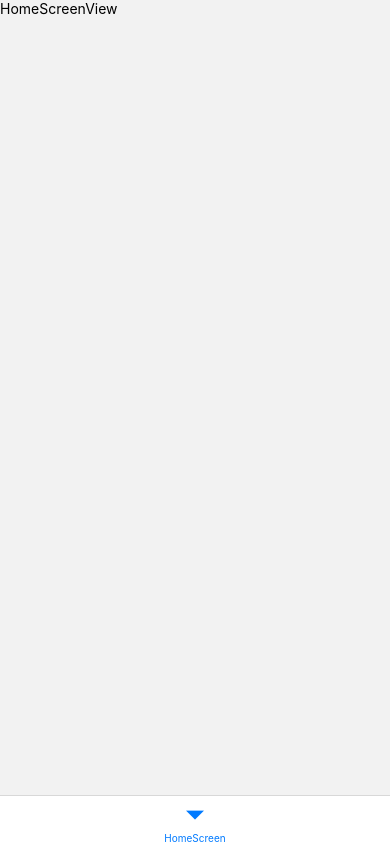
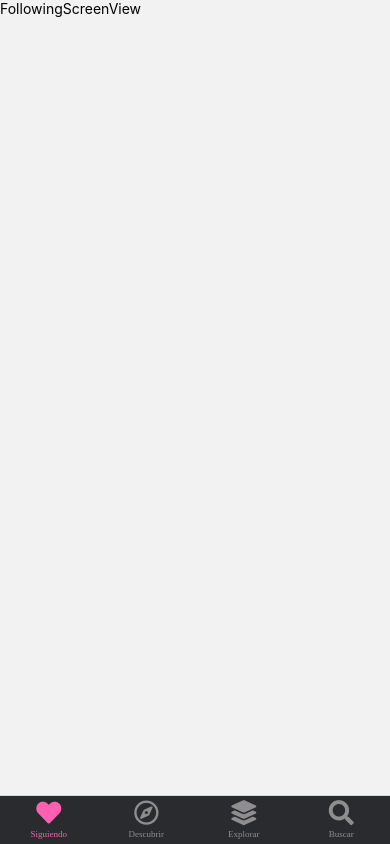
Before and after one commit to JorFabris/PinkkerTV, a React Native app: screen /Tabs in a window 390 px wide. Built offline with nearby package versions, Linux system fonts and the light colour scheme.

Commit message:
Added new screens

```diff
--- a/package.json
+++ b/package.json
@@ -29,7 +29,6 @@
     "yup": "^1.2.0"
   },
   "devDependencies": {
-    "jest-circus": "^29.6.2",
     "@babel/core": "^7.22.9",
     "@babel/preset-env": "^7.22.9",
     "@babel/preset-typescript": "^7.22.5",
@@ -49,6 +48,7 @@
     "detox": "^20.11.1",
     "eslint": "^8.19.0",
     "jest": "^29.6.2",
+    "jest-circus": "^29.6.2",
     "jest-junit": "^16.0.0",
     "metro-react-native-babel-preset": "0.76.5",
     "prettier": "^2.4.1",
@@ -80,7 +80,7 @@
       "<rootDir>/__tests__/mocks"
     ],
     "testMatch": [
-        "<rootDir>/__tests__/**/*.test.tsx"
+      "<rootDir>/__tests__/**/*.test.tsx"
     ]
   }
 }
--- a/src/i18n/locales/es-AR.ts
+++ b/src/i18n/locales/es-AR.ts
@@ -47,7 +47,12 @@ export default {
       }
     }
   },
-
+  tabs: {
+    following: 'Siguiendo',
+    discover: 'Descubrir',
+    browse: 'Explorar',
+    search: 'Buscar'
+  },
   home: {
 
   },
--- a/src/navigation/TabNavigation.tsx
+++ b/src/navigation/TabNavigation.tsx
@@ -1,8 +1,46 @@
 import React from 'react';
 import { createBottomTabNavigator } from '@react-navigation/bottom-tabs';
-import HomeScreen from '../ui/screens/home/HomeScreen';
+import FollowingScreen from '../ui/screens/following/FollowingScreen';
+import DiscoverScreen from '../ui/screens/discover/DiscoverScreen';
+import BrowseScreen from '../ui/screens/browse/BrowseScreen';
+import SearchScreen from '../ui/screens/search/SearchScreen';
+import { getText } from '../i18n/manageLocales';
+import { Colors } from '../assets/Colors';
+import { Text } from 'react-native';
+import Fonts from '../assets/Fonts';
+import FontSize from '../assets/FontSize';
+import Icon from 'react-native-vector-icons/FontAwesome5';
+
 
 const Tab = createBottomTabNavigator();
+
+
+const TABS = [
+    {
+        label: getText().tabs.following,
+        name: "FollowingScreen",
+        children: FollowingScreen,
+        activeIcon: 'heart',
+    },
+    {
+        label: getText().tabs.discover,
+        name: "DiscoverScreen",
+        children: DiscoverScreen,
+        activeIcon: 'compass',
+    },
+    {
+        label: getText().tabs.browse,
+        name: "BrowseScreen",
+        children: BrowseScreen,
+        activeIcon: 'layer-group',
+    },
+    {
+        label: getText().tabs.search,
+        name: "SearchScreen",
+        children: SearchScreen,
+        activeIcon: 'search',
+    }
+]
 
 const TabNavigation = () => {
     return (
@@ -10,8 +48,33 @@ const TabNavigation = () => {
             screenOptions={{
                 headerShown: false,
             }}
-            initialRouteName="HomeScreen">
-            <Tab.Screen name="HomeScreen" component={HomeScreen} />
+            initialRouteName="FollowingScreen">
+            {TABS.map(tab => (
+                <Tab.Screen
+                    name={tab.name}
+                    component={tab.children}
+
+                    options={{
+                        tabBarActiveTintColor: Colors.mainColor,
+                        tabBarInactiveBackgroundColor: Colors.screenColor,
+                        tabBarActiveBackgroundColor: Colors.screenColor,
+                        tabBarLabel: ({ color, focused }) => (<Text style={{
+                            color: color,
+                            fontFamily: Fonts.MEDIUM,
+                            fontSize: FontSize.fontTabHome,
+                            marginBottom: 5
+                        }}>{tab.label}</Text>),
+                        tabBarIcon: ({ color, focused }) => (
+                            <Icon
+                                color={color}
+                                size={25}
+                                solid={focused}
+                                name={tab.activeIcon}
+                            />
+                        )
+                    }}
+                />
+            ))}
 
         </Tab.Navigator>
     );
--- /dev/null
+++ b/src/ui/screens/browse/BrowseScreen.tsx
@@ -0,0 +1,18 @@
+import React from 'react'
+import { SafeAreaView, Text, View } from 'react-native';
+
+const BrowseScreen = () => {
+
+
+    return (
+        <SafeAreaView>
+            <View>
+                <Text>BrowseScreenView</Text>
+            </View>
+        </SafeAreaView>
+    )
+
+}
+
+
+export default BrowseScreen;
--- a/src/ui/screens/home/HomeScreen.tsx
+++ b/src/ui/screens/discover/DiscoverScreen.tsx
@@ -1,13 +1,13 @@
 import React from 'react'
 import { SafeAreaView, Text, View } from 'react-native';
 
-const HomeScreen = () => {
+const DiscoverScreen = () => {
 
 
     return (
         <SafeAreaView>
             <View>
-                <Text>HomeScreenView</Text>
+                <Text>DiscoverScreenView</Text>
             </View>
         </SafeAreaView>
     )
@@ -15,4 +15,4 @@ const HomeScreen = () => {
 }
 
 
-export default HomeScreen;
+export default DiscoverScreen;
--- /dev/null
+++ b/src/ui/screens/following/FollowingScreen.tsx
@@ -0,0 +1,18 @@
+import React from 'react'
+import { SafeAreaView, Text, View } from 'react-native';
+
+const FollowingScreen = () => {
+
+
+    return (
+        <SafeAreaView>
+            <View>
+                <Text>FollowingScreenView</Text>
+            </View>
+        </SafeAreaView>
+    )
+
+}
+
+
+export default FollowingScreen;
--- /dev/null
+++ b/src/ui/screens/search/SearchScreen.tsx
@@ -0,0 +1,18 @@
+import React from 'react'
+import { SafeAreaView, Text, View } from 'react-native';
+
+const SearchScreen = () => {
+
+
+    return (
+        <SafeAreaView>
+            <View>
+                <Text>SearchScreenView</Text>
+            </View>
+        </SafeAreaView>
+    )
+
+}
+
+
+export default SearchScreen;
```
Also changed, not shown: 1 other file (tests, documents, lock files or other folders).
